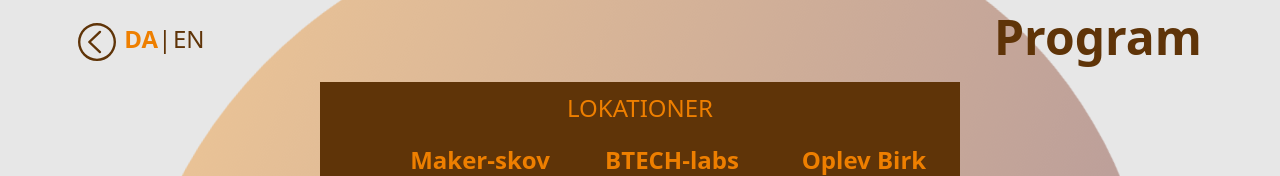
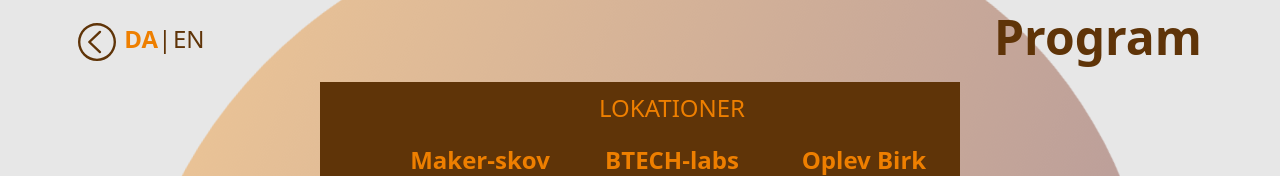
Before and after one commit to ProtoLab-BTECH-AU/mvmf-promo, a React (Create React App) app: page /program in a window 1280 px wide. Shown: the top 176 px of the page. Built offline with nearby package versions, Linux system fonts and the light colour scheme; a web font is replaced by a local one.

Commit message:
src:Program - add left padding to locations title header to match locations

```diff
--- a/src/pages/Program.tsx
+++ b/src/pages/Program.tsx
@@ -289,7 +289,7 @@ export const Program: FC = () => {
     <Container id="program" style={{marginBottom: "30vh"}} ref={containerRef} fluid>
       <Row className="mb-5 pb-5">
         <Col xs={12} lg={7} xl={6} className="mx-auto p-0">
-          <div style={{background: colors.au7comp, color: colors.au7, marginBottom: -2}} className="text-center pt-2">
+          <div style={{background: colors.au7comp, color: colors.au7, marginBottom: -2, paddingLeft: "10%"}} className="text-center pt-2">
             {location[languageContext.language]}
           </div>
 
```
